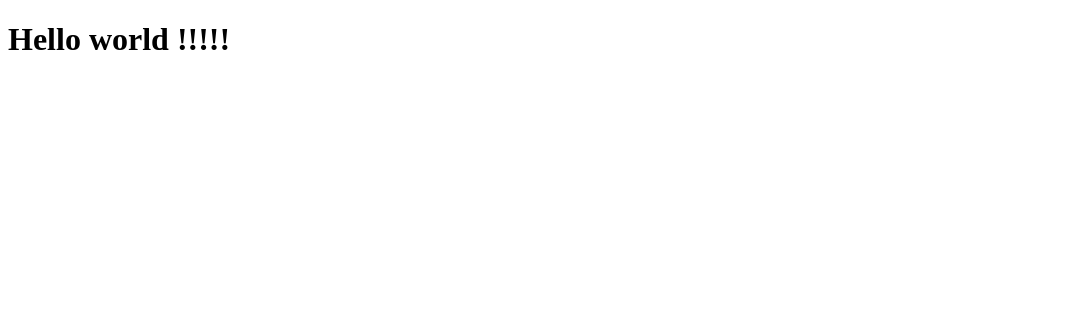
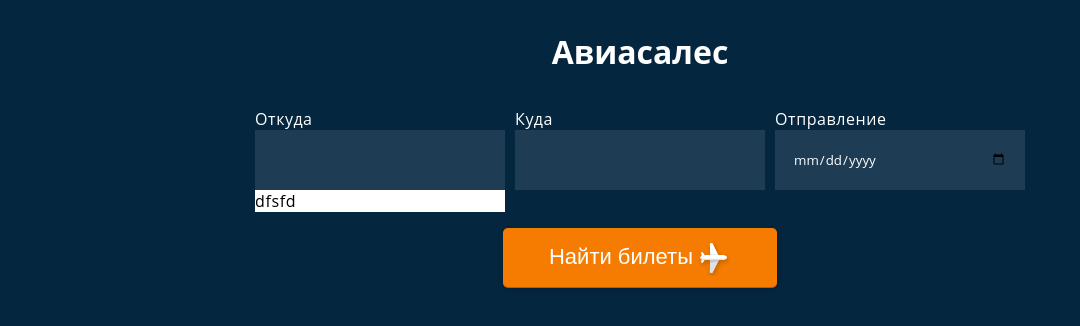
Before and after one commit to ruslan06882017/select, a website: page src/index.html in a window 1280 px wide. Shown: the whole page, without its empty margins (0-1080 px from the left). Drawn offline with Linux system fonts and the light colour scheme; files that its build step writes are made by us from their sources; files whose address does not match are found by name.

Commit message:
Prepared html/css files

```diff
--- a/package.json
+++ b/package.json
@@ -15,7 +15,9 @@
   "author": "Ruslan Gusseinov",
   "license": "ISC",
   "devDependencies": {
+    "css-loader": "^4.3.0",
     "html-webpack-plugin": "^4.4.1",
+    "style-loader": "^1.2.1",
     "webpack": "^4.44.1",
     "webpack-cli": "^3.3.12",
     "webpack-dev-server": "^3.11.0"
--- a/src/index.html
+++ b/src/index.html
@@ -1,11 +1,92 @@
 <!DOCTYPE html>
-<html lang="en">
+<html lang="ru">
+
 <head>
-  <meta charset="UTF-8">
-  <meta name="viewport" content="width=device-width, initial-scale=1.0">
-  <title>Document</title>
+	<meta charset="UTF-8">
+	<meta name="viewport" content="width=device-width, initial-scale=1.0">
+	<title>Ависалес</title>
+	<link rel="stylesheet" href="./index.css">
 </head>
+
 <body>
-    <h1> Hello world !!!!!</h1>
+	<h1>Авиасалес</h1>
+	<main>
+
+		<section class="wrapper">
+			<form class="form-search">
+				<div class="wrapper__search">
+					<div class="input" style="display: block;">
+						<label>Откуда
+							<input type="text" class="input__cities-from" required>
+						</label>
+						<ul class="dropdown dropdown__cities-from">
+							<li>dfsfd</li>
+						</ul>
+					</div>
+
+					<div class="input">
+						<label>Куда
+							<input type="text" class="input__cities-to" required>
+						</label>
+						<ul class="dropdown dropdown__cities-to">
+
+						</ul>
+					</div>
+
+					<div class="input input__cities-from">
+						<label>Отправление
+							<input type="date" class="input__date-depart" required>
+						</label>
+					</div>
+				</div>
+
+				<div class="wrapper__button">
+					<button type="submit" class="button button__search">
+						<span class="button__search-text">Найти билеты</span>
+					</button>
+				</div>
+			</form>
+		</section>
+		<section class="wrapper">
+
+			<!-- <section class="wrapper__ticket" id="cheapest-ticket">
+				<h2>Самый дешевый билет на выбранную дату</h2>
+
+			</section> -->
+
+			<!-- <section class="block__ticket" id="other-cheap-tickets">
+				<h2>Самые дешевые билеты на другие даты</h2>
+			</section> -->
+		</section>
+
+
+	</main>
+
 </body>
+
 </html>
+
+
+
+<!-- <h3 class="agent">Aviakassa</h3>
+<div class="ticket__wrapper">
+	<div class="left-side">
+		<a href="https://www.aviasales.ru/search/SVX2905KGD1" class="button button__buy">Купить
+			за 19700₽</a>
+	</div>
+	<div class="right-side">
+		<div class="block-left">
+			<div class="city__from">Вылет из города
+				<span class="city__name">Екатеринбург</span>
+			</div>
+			<div class="date">29 мая 2020 г.</div>
+		</div>
+
+		<div class="block-right">
+			<div class="changes">Без пересадок</div>
+			<div class="city__to">Город назначения:
+				<span class="city__name">Калининград</span>
+			</div>
+		</div>
+	</div>
+</div> -->
--- a/src/index.js
+++ /dev/null
@@ -1 +0,0 @@
-console.log(`Started`)
--- a/webpack.config.js
+++ b/webpack.config.js
@@ -17,5 +17,13 @@ module.exports = {
   ],
   resolve: {
     extensions: ['.js']
+  },
+  module: {
+    rules: [
+      {
+        test: /\.css$/i,
+        use: ['style-loader', 'css-loader'],
+      },
+    ],
   }
 }
```
Also changed, not shown: dist/index.css (added), src/plane.svg (added), 1 other file.
